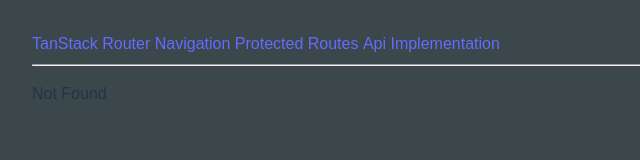
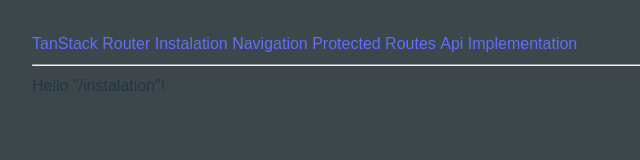
Before and after one commit to FranderCarrillo/tanstack-router-binarios, a React (Vite) app: page /instalation in a window 1280 px wide. Before the commit this address had no page. Shown: the top 160 px of the page, without its empty margins (0-640 px from the left). Built offline with nearby package versions, Linux system fonts and the light colour scheme.

Commit message:
add-instalation

```diff
--- a/src/routeTree.gen.ts
+++ b/src/routeTree.gen.ts
@@ -13,6 +13,7 @@
 import { Route as rootRoute } from './routes/__root'
 import { Route as ProtectedRoutesImport } from './routes/protectedRoutes'
 import { Route as NavigationImport } from './routes/navigation'
+import { Route as InstalationImport } from './routes/instalation'
 import { Route as ApiImplementationImport } from './routes/apiImplementation'
 import { Route as IndexImport } from './routes/index'
 
@@ -27,6 +28,12 @@
 const NavigationRoute = NavigationImport.update({
   id: '/navigation',
   path: '/navigation',
+  getParentRoute: () => rootRoute,
+} as any)
+
+const InstalationRoute = InstalationImport.update({
+  id: '/instalation',
+  path: '/instalation',
   getParentRoute: () => rootRoute,
 } as any)
 
@@ -60,6 +67,13 @@
       preLoaderRoute: typeof ApiImplementationImport
       parentRoute: typeof rootRoute
     }
+    '/instalation': {
+      id: '/instalation'
+      path: '/instalation'
+      fullPath: '/instalation'
+      preLoaderRoute: typeof InstalationImport
+      parentRoute: typeof rootRoute
+    }
     '/navigation': {
       id: '/navigation'
       path: '/navigation'
@@ -82,6 +96,7 @@
 export interface FileRoutesByFullPath {
   '/': typeof IndexRoute
   '/apiImplementation': typeof ApiImplementationRoute
+  '/instalation': typeof InstalationRoute
   '/navigation': typeof NavigationRoute
   '/protectedRoutes': typeof ProtectedRoutesRoute
 }
@@ -89,6 +104,7 @@
 export interface FileRoutesByTo {
   '/': typeof IndexRoute
   '/apiImplementation': typeof ApiImplementationRoute
+  '/instalation': typeof InstalationRoute
   '/navigation': typeof NavigationRoute
   '/protectedRoutes': typeof ProtectedRoutesRoute
 }
@@ -97,19 +113,31 @@
   __root__: typeof rootRoute
   '/': typeof IndexRoute
   '/apiImplementation': typeof ApiImplementationRoute
+  '/instalation': typeof InstalationRoute
   '/navigation': typeof NavigationRoute
   '/protectedRoutes': typeof ProtectedRoutesRoute
 }
 
 export interface FileRouteTypes {
   fileRoutesByFullPath: FileRoutesByFullPath
-  fullPaths: '/' | '/apiImplementation' | '/navigation' | '/protectedRoutes'
+  fullPaths:
+    | '/'
+    | '/apiImplementation'
+    | '/instalation'
+    | '/navigation'
+    | '/protectedRoutes'
   fileRoutesByTo: FileRoutesByTo
-  to: '/' | '/apiImplementation' | '/navigation' | '/protectedRoutes'
+  to:
+    | '/'
+    | '/apiImplementation'
+    | '/instalation'
+    | '/navigation'
+    | '/protectedRoutes'
   id:
     | '__root__'
     | '/'
     | '/apiImplementation'
+    | '/instalation'
     | '/navigation'
     | '/protectedRoutes'
   fileRoutesById: FileRoutesById
@@ -118,6 +146,7 @@
 export interface RootRouteChildren {
   IndexRoute: typeof IndexRoute
   ApiImplementationRoute: typeof ApiImplementationRoute
+  InstalationRoute: typeof InstalationRoute
   NavigationRoute: typeof NavigationRoute
   ProtectedRoutesRoute: typeof ProtectedRoutesRoute
 }
@@ -125,6 +154,7 @@
 const rootRouteChildren: RootRouteChildren = {
   IndexRoute: IndexRoute,
   ApiImplementationRoute: ApiImplementationRoute,
+  InstalationRoute: InstalationRoute,
   NavigationRoute: NavigationRoute,
   ProtectedRoutesRoute: ProtectedRoutesRoute,
 }
@@ -141,6 +171,7 @@
       "children": [
         "/",
         "/apiImplementation",
+        "/instalation",
         "/navigation",
         "/protectedRoutes"
       ]
@@ -151,6 +182,9 @@
     "/apiImplementation": {
       "filePath": "apiImplementation.tsx"
     },
+    "/instalation": {
+      "filePath": "instalation.tsx"
+    },
     "/navigation": {
       "filePath": "navigation.tsx"
     },
--- a/src/routes/__root.tsx
+++ b/src/routes/__root.tsx
@@ -8,6 +8,9 @@
       <div className="p-2 flex gap-2">
         <Link to="/" className="[&.active]:font-bold">
           TanStack Router
+        </Link>{' '}
+        <Link to="/instalation" className="[&.active]:font-bold">
+          Instalation
         </Link>{' '}
         <Link to="/navigation" className="[&.active]:font-bold">
           Navigation
--- /dev/null
+++ b/src/routes/instalation.tsx
@@ -0,0 +1,9 @@
+import { createFileRoute } from '@tanstack/react-router'
+
+export const Route = createFileRoute('/instalation')({
+  component: RouteComponent,
+})
+
+function RouteComponent() {
+  return <div>Hello "/instalation"!</div>
+}
```
Also changed, not shown: src/components/InstalationGuide.tsx (added).
